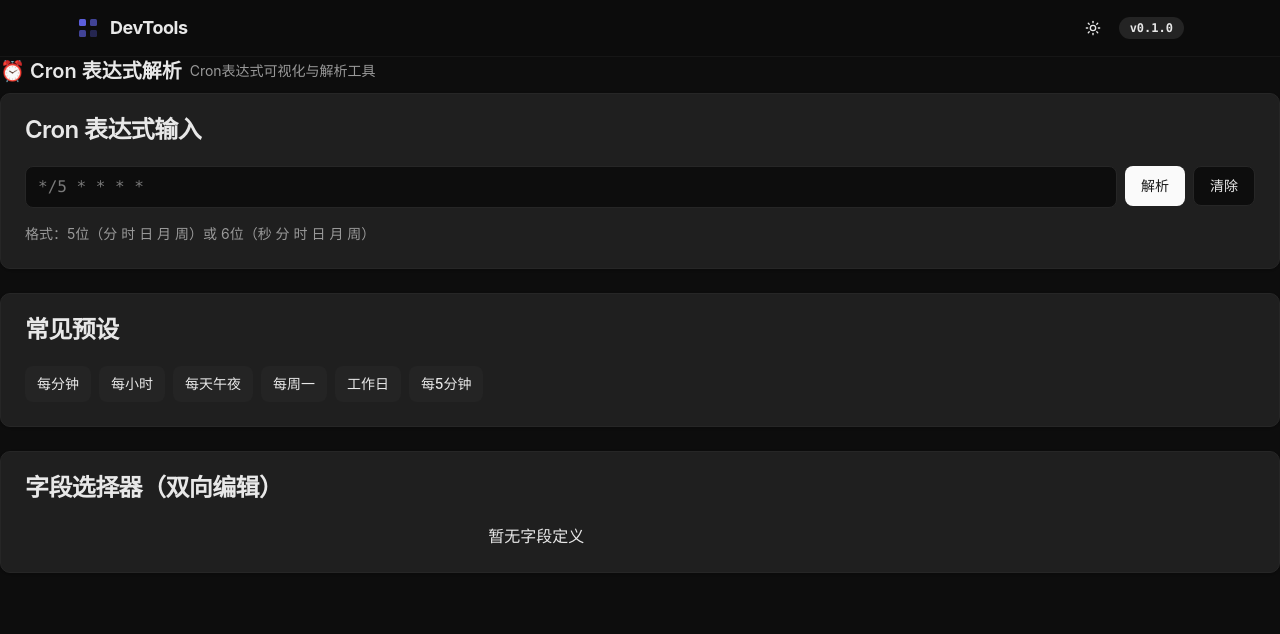
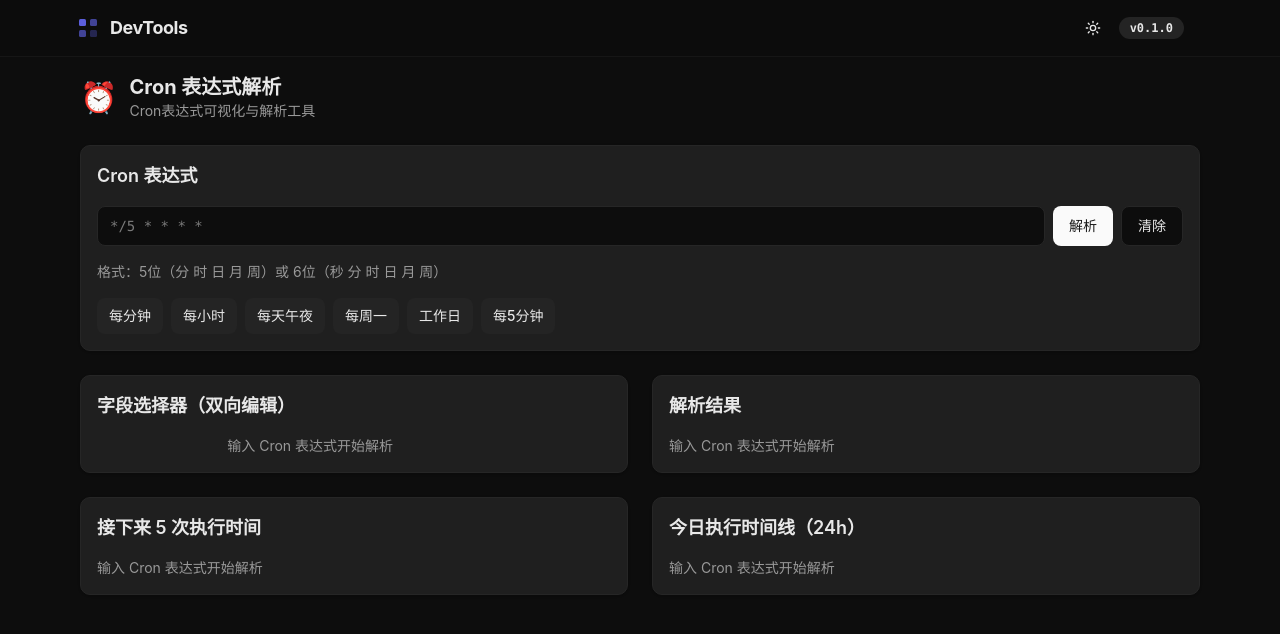
Before and after one commit to phycholee/dev-tools, a Vue app: page /cron-parser in a window 1280 px wide. Shown: the top 634 px of the page. Built offline with nearby package versions, Linux system fonts and the light colour scheme.

Commit message:
fix(cron-parser): update UI layout to match timestamp-converter style

```diff
--- a/src/tools/cron-parser/CronParser.vue
+++ b/src/tools/cron-parser/CronParser.vue
@@ -1,7 +1,7 @@
 <script setup lang="ts">
 import { ref, watch } from 'vue'
 import { Button } from '@/components/ui/button'
-import { Card, CardContent, CardHeader, CardTitle } from '@/components/ui/card'
+import { Card } from '@/components/ui/card'
 import { parseCron, generateCron, type CronParseResult } from './cron'
 import { presets } from './presets'
 
@@ -85,24 +85,28 @@ watch(input, () => {
 </script>
 
 <template>
-  <div class="space-y-6">
-    <div class="flex items-center gap-2 mb-2">
-      <span class="text-xl font-semibold">⏰ Cron 表达式解析</span>
-      <span class="text-sm text-muted-foreground">Cron表达式可视化与解析工具</span>
+  <div class="flex flex-col min-h-[calc(100vh-120px)] p-4 gap-6 w-full max-w-6xl mx-auto">
+    <!-- Header -->
+    <div class="flex items-center gap-3">
+      <span class="text-3xl">⏰</span>
+      <div>
+        <h1 class="text-xl font-bold text-foreground">Cron 表达式解析</h1>
+        <p class="text-sm text-muted-foreground">Cron表达式可视化与解析工具</p>
+      </div>
     </div>
 
-    <!-- Cron 输入 -->
-    <Card>
-      <CardHeader>
-        <CardTitle>Cron 表达式输入</CardTitle>
-      </CardHeader>
-      <CardContent class="space-y-4">
+    <!-- Cron 输入 + 常见预设 -->
+    <Card class="p-4">
+      <div class="flex items-center gap-2 mb-4">
+        <h2 class="text-lg font-semibold text-foreground">Cron 表达式</h2>
+      </div>
+      <div class="space-y-4">
         <div class="flex gap-2">
           <input
             v-model="input"
             type="text"
             placeholder="*/5 * * * *"
-            class="flex-1 px-3 py-2 bg-background border border-input rounded-md font-mono"
+            class="flex-1 px-3 py-2 bg-background border border-input rounded-md text-sm font-mono focus:outline-none focus:ring-2 focus:ring-ring"
             :class="{ 'border-destructive': hasError }"
           />
           <Button @click="handleParse">解析</Button>
@@ -111,15 +115,6 @@ watch(input, () => {
         <p class="text-sm text-muted-foreground">
           格式：5位（分 时 日 月 周）或 6位（秒 分 时 日 月 周）
         </p>
-      </CardContent>
-    </Card>
-
-    <!-- 常见预设 -->
-    <Card>
-      <CardHeader>
-        <CardTitle>常见预设</CardTitle>
-      </CardHeader>
-      <CardContent>
         <div class="flex flex-wrap gap-2">
           <Button
             v-for="preset in presets"
@@ -131,16 +126,15 @@ watch(input, () => {
             {{ preset.name }}
           </Button>
         </div>
-      </CardContent>
+      </div>
     </Card>
 
+    <!-- 字段选择器 + 解析结果 (side by side) -->
+    <div class="grid grid-cols-1 lg:grid-cols-2 gap-6">
       <!-- 字段选择器 -->
-    <Card>
-      <CardHeader>
-        <CardTitle>字段选择器（双向编辑）</CardTitle>
-      </CardHeader>
-      <CardContent>
-        <div class="grid grid-cols-5 md:grid-cols-6 gap-4">
+      <Card class="p-4">
+        <h2 class="text-lg font-semibold text-foreground mb-4">字段选择器（双向编辑）</h2>
+        <div class="grid grid-cols-5 md:grid-cols-6 gap-3">
           <template v-if="parseResult?.fields?.length">
             <div
               v-for="(field, index) in parseResult.fields"
@@ -151,25 +145,22 @@ watch(input, () => {
               <input
                 v-model="fields[index]"
                 type="text"
-                class="w-full mt-1 px-2 py-1 bg-background border border-input rounded-md font-mono text-center"
+                class="w-full px-2 py-1 bg-background border border-input rounded-md font-mono text-center text-sm"
                 :class="{ 'border-destructive': !field.valid }"
               />
               <p class="text-xs text-muted-foreground mt-1">{{ field.description }}</p>
             </div>
           </template>
           <template v-else>
-            <div class="text-center col-span-5">暂无字段定义</div>
+            <div class="text-center col-span-5 text-muted-foreground text-sm">输入 Cron 表达式开始解析</div>
           </template>
         </div>
-      </CardContent>
       </Card>
 
       <!-- 解析结果 -->
-    <Card v-if="parseResult?.success">
-      <CardHeader>
-        <CardTitle>解析结果</CardTitle>
-      </CardHeader>
-      <CardContent class="space-y-4">
+      <Card class="p-4">
+        <h2 class="text-lg font-semibold text-foreground mb-4">解析结果</h2>
+        <div v-if="parseResult?.success" class="space-y-4">
           <div class="flex gap-2 flex-wrap">
             <div
               v-for="(field, idx) in parseResult.fields"
@@ -181,32 +172,30 @@ watch(input, () => {
               <div class="text-xs">{{ field.description }}</div>
             </div>
           </div>
-        <div class="flex items-center gap-2">
+          <div class="flex items-center gap-2 text-sm">
             <span>📝</span>
             <span>{{ parseResult.description }}</span>
           </div>
-      </CardContent>
+        </div>
+        <div v-else class="text-muted-foreground text-sm">输入 Cron 表达式开始解析</div>
       </Card>
+    </div>
 
+    <!-- 接下来 5 次执行时间 + 时间线 (side by side) -->
+    <div class="grid grid-cols-1 lg:grid-cols-2 gap-6">
       <!-- 接下来 5 次执行时间 -->
-    <Card v-if="parseResult?.success && parseResult.nextRuns?.length">
-      <CardHeader>
-        <CardTitle>接下来 5 次执行时间</CardTitle>
-      </CardHeader>
-      <CardContent>
-        <ul class="space-y-1 font-mono text-sm">
+      <Card class="p-4">
+        <h2 class="text-lg font-semibold text-foreground mb-4">接下来 5 次执行时间</h2>
+        <ul v-if="parseResult?.success && parseResult.nextRuns?.length" class="space-y-1 font-mono text-sm">
           <li v-for="(run, idx) in parseResult.nextRuns" :key="idx">• {{ formatDate(run) }}</li>
         </ul>
-      </CardContent>
+        <div v-else class="text-muted-foreground text-sm">输入 Cron 表达式开始解析</div>
       </Card>
 
       <!-- 今日执行时间线（24h） -->
-    <Card v-if="parseResult?.success">
-      <CardHeader>
-        <CardTitle>今日执行时间线（24h）</CardTitle>
-      </CardHeader>
-      <CardContent>
-        <div class="grid grid-cols-12 gap-1 items-end">
+      <Card class="p-4">
+        <h2 class="text-lg font-semibold text-foreground mb-4">今日执行时间线（24h）</h2>
+        <div v-if="parseResult?.success" class="grid grid-cols-12 gap-1 items-end">
           <div v-for="hour in 24" :key="hour" class="text-center">
             <div class="text-xs text-muted-foreground">{{ hour - 1 }}</div>
             <div
@@ -215,7 +204,8 @@ watch(input, () => {
             />
           </div>
         </div>
-      </CardContent>
+        <div v-else class="text-muted-foreground text-sm">输入 Cron 表达式开始解析</div>
       </Card>
     </div>
+  </div>
 </template>
```
Lines whose indentation alone changed are shown as unchanged.
